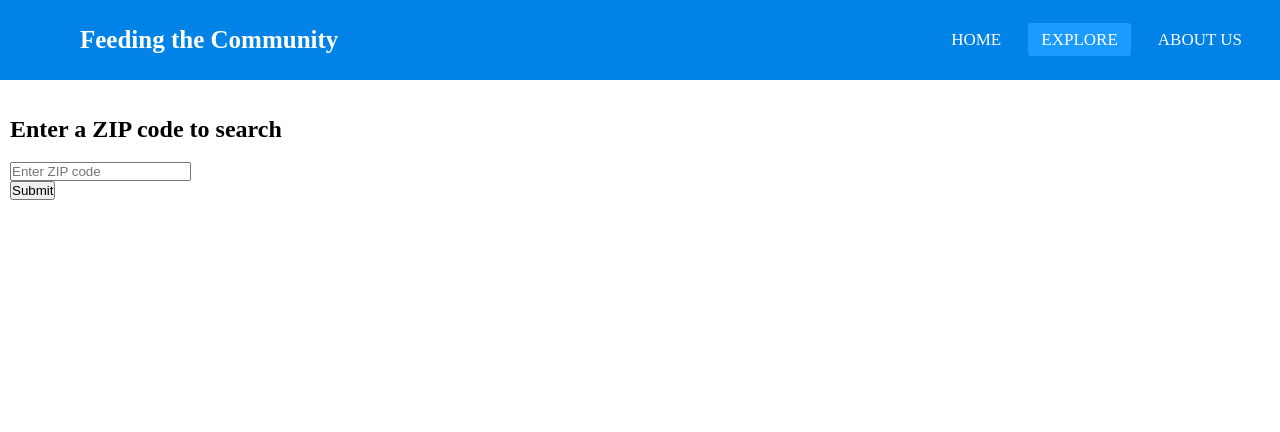
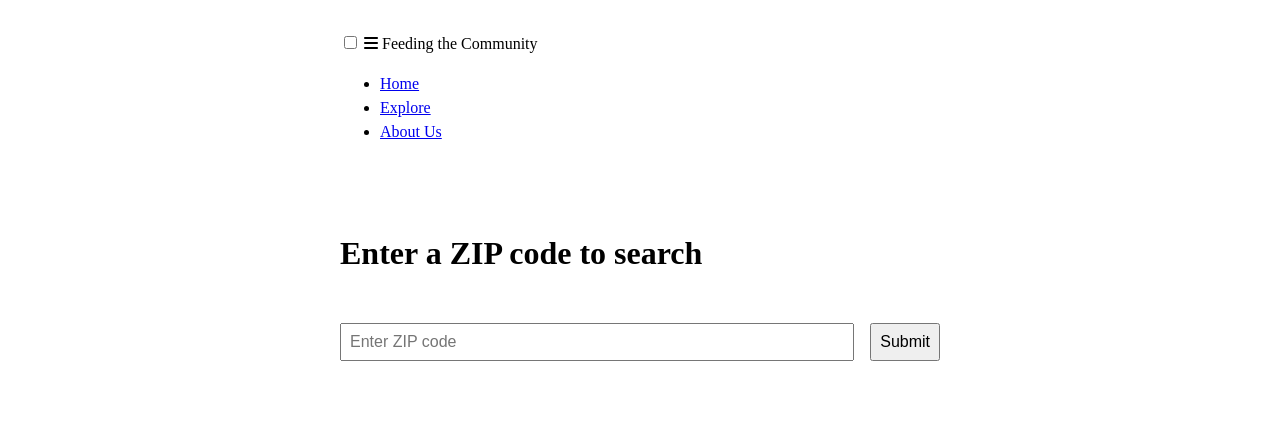
Before and after one commit to monopneuma/Feeding-the-Community, a Flask app: page /explore in a window 1280 px wide. Shown: the top 432 px of the page. Run offline with Flask 3, Linux system fonts and the light colour scheme; some libraries are stand-ins or nearby versions.

Commit message:
Added zipcode checking and display on site
App.py zipcode check for digit and length, otherwise reject.
Explore.css slightly changed formatting style
explore.html added new elements to work with js script and css
explore.js added zipcode sanitization and database data displayed on website.

```diff
--- a/app/app.py
+++ b/app/app.py
@@ -47,6 +47,8 @@ def explore():
 
 @app.route("/api/v1.0/search/<zip_code>")
 def search_zip(zip_code):
+    if not zip_code.isdigit() or len(zip_code) != 5: # checks if searched zipcode is a digit or length 5
+        return jsonify({"error": "Invalid Zipcode"}), 400
     data = {"locations": []}
     for location in helper.get_data_from_zip((int(zip_code),)):
         data["locations"].append({
--- a/app/static/css/explore.css
+++ b/app/static/css/explore.css
@@ -1,204 +1,36 @@
-*{
-    padding: 0;
-    margin: 0;
-    text-decoration: none;
-    list-style: none;
-    box-sizing: border-box;
-}
+
 body{
     font-family: 'Times New Roman', Times, serif;
-
+    max-width: 600px;
+    margin: 2rem auto;
+    padding: 0 1rem;
+    line-height: 1.5;
 }
 
-#label {
-    font-size: 17px;
+.search-group {
+    display: flex;
+    gap: 0.5rem;
+    margin-bottom: 1rem;
 }
 
-main{
-    margin-left: 10px;
-}
-#nameStyle {
-    margin-left: 1em;
-    margin-right: 1em;
-}
-#submit {
-    text-align:center;
-    margin-bottom: 6em;
-}
-#result {
-    text-align:center;
-    font-size: 20px;
-    line-height: 80px;
-    padding: 0 100px;
-    font-weight: bold;
-}
-nav{
-    background: #0082e6;
-    height: 80px;
-    width: 100%;
+input {
+    padding: 0.5rem;
+    font-size: 1rem;
+    flex: 1;
 }
 
-label.logo{
-    color: white;
-    font-size: 25px;
-    line-height: 80px;
-    padding: 0 80px;
-    font-weight: bold;
-}
-
-nav ul {
-  float: right;
-  margin-right: 20px;
-}
-/*
-.navbar a{
-    color: white;
-    text-decoration: none;
-    padding: 15px;
-    display: block;
-    text-align:center;
-
-}
-
-*/
-nav ul li{
-    display: inline-block;
-    line-height: 80px;
-    margin: 0 5px;
-}
-/*
-nav a:hover{
-    background-color: hsl(0,0%, 10%);
-}
-*/
-
-nav ul li a{
-    color: white;
-    font-size: 17px;
-    padding: 7px 13px;
-    border-radius: 3px;
-    text-transform: uppercase;
-}
-
-
-a.explorepg , a:hover{
-    background: #1b9bff;
-    transition: .5s;
-}
-
-.checkbtn{
-    font-size: 30px;
-    color: white;
-    float: right;
-    line-height: 80px;
-    margin-right: 40px;
-    cursor: pointer;
-    display: none;
-}
-
-#check{
-    display: none;
-}
-@media(max-width: 952px){
-    label.logo{
-        font-size: 30px;
-        padding: 50px;
-    }
-    nav ul li a{
-        font-size: 16px;
-    }
-}
-@media(max-width: 858px) {
-    .checkbtn{
-        display: block;
-
-    }
-    ul{
-        position: fixed;
-        width: 100%;
-        height: 100vh;
-        background: #2c3e50;
-        top: 80px;
-        left: -100;
-        text-align: center;
-        transition: all .5s;
-    }
-    nav ul li{
-        display: block;
-        margin: 50px 0;
-        line-height: 30px;
-    }
-    nav ul li a{
-        font-size: 20px;
-    }
-    a:hover, a.home{
-        background: none;
-        color:#0082e6
-    }
-    #check:checked ~ ul{
-        left: 0;
-
-    }
-}
-
-section{
-    background: url(https://reslife.umd.edu/sites/default/files/inline-images/residentcampusmap1024_1_0.jpg) no repeat;
-    background-size: cover;
-    height: calc(100vh - 80px);
-}
-#stampmckeldin {
-    display: center;
-    max-height: 40%;
-    max-width: 30%;
-    margin-left:auto;
-    margin-right:auto;
-    margin-bottom: 2em;
-}
-#princefredericksouthcampus {
-    display: center;
-    max-height: 60%;
-    max-width: 45%;
-    margin-left:auto;
-    margin-right:auto;
-    margin-bottom: 2em;
-}
-
-#esjplantscience {
-    display: center;
-    max-height: 60%;
-    max-width: 45%;
-    margin-left:auto;
-    margin-right:auto;
-    margin-bottom: 2em;
-}
-form.example input[type=text] {
-    padding: 10px;
-    text-align: center;
-    font-size: 17px;
-    border: 1px solid grey;
-    float: left;
-    width: 80%;
-    background: #f1f1f1;
-}
-
-form.example button {
-    float: left;
-    width: 20%;
-    padding: 10px;
-    background: #2196F3;
-    color: white;
-    font-size: 17px;
-    border: 1px solid grey;
-    border-left: none;
+button {
+    padding: 0.5rem;
+    font-size: 1rem;
     cursor: pointer;
 }
 
-form.example button:hover {
-    background: #0b7dda;
+#message-box {
+    color: #b00020;
+    font-weight: 500;
+    min-height: 1.5em;
 }
 
-form.example::after {
-    content: "";
-    clear: both;
-    display: table;
+#message-container ul {
+    padding-left: 1.25rem;
 }
--- a/app/templates/explore.html
+++ b/app/templates/explore.html
@@ -1,16 +1,14 @@
 <!DOCTYPE html>
 <html>
 <head>
+	<title>Feeding the Community</title>
 <meta name="viewport" content="width=device-width, initial-scale=1">
-<link rel="stylesheet" href="./static/css/explore.css">
-
-<script src="./static/js/explore.js"></script>
+<link rel="stylesheet" href="{{ url_for('static', filename='css/explore.css') }}" />
+<script src="{{ url_for('static', filename='js/explore.js') }}" defer></script>
 <script src="https://kit.fontawesome.com/d6f697fed0.js" crossorigin="anonymous"></script>
-
 </head>
 
 <body>
-
 	<nav>
         <input type="checkbox" id="check">
         <label for="check" class="checkbtn">
@@ -27,49 +25,25 @@
 
 	<main>
 		<br>
-		<h2>Enter a ZIP code to search</h2>
+		<h1>Enter a ZIP code to search</h1>
 		<br>
+		<div class="search-group">
+		<label id = "label" for="search-input" class="visually-hidden" hidden>ZIP code </label>
+		<input
+		 type="text"
+		 id = "search-input"
+		 placeholder="Enter ZIP code"
+		 required minlength="5"
+		 maxlength="10"
+		 inputmode="numeric"/>
+		<br>
+		<button type="button" id="search-btn">Submit</button>
+		</div>
 
-		<label id = "label" for="zipcode"> </label>
-		<input type="text" id = "zipcode" placeholder="Enter ZIP code" onblur="getZipcode()">
-		<br>
-
-		<button onclick="updateButton()" id = "button">Submit</button>
-
-		<p> </p>
-		<div id="error1" style="display: none;">
-			Please enter a ZIP code to search.
-		</div>
-		<div id="error2" style="display: none;">
-			ZIP code must be exactly 5 digits (0-9).
-		</div>
-		<div id="error3" style="display: none;">
-			Please enter a valid U.S. ZIP code.
-		</div>
-		<div id="error4" style="display: none;">
-			No food resources found for ZIP code #####.
-		</div>
-		<div id="found" style="display: none;">
-			Search found!
-		</div>
+		<div id="message-box" role="alert"></div>
+		<div id="message-container"></div>
 
 	</main>
 
-	<br>
-	<br>
-
-	<h2 id="result" style = "display: none">Available food resources:</h2>
-	<center>
-		<img id="stampmckeldin" src="./static/images/StampMcKeldin.png" style = "display: none;">
-	</center>
-	<center>
-		<img id="princefredericksouthcampus" src="./static/images/PrinceFredrickSouthCampus.png" style = "display: none;">
-	</center>
-	<center>
-		<img id="esjplantscience" src="./static/images/ESJToPlantScience.png" style = "display: none;">
-	</center>
-
-
-
 </body>
 </html>
```
Also changed, not shown: app/static/js/explore.js (+50 -117 lines).
